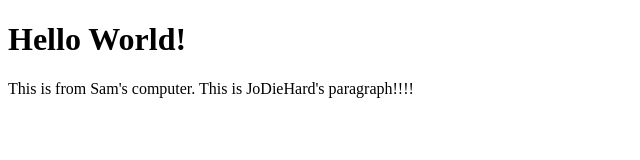
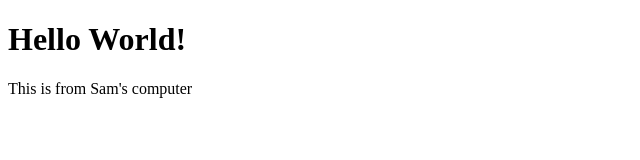
Before and after one commit to JoDieHard/example, a plain HTML site: page index.html in a window 1280 px wide. Shown: the whole page, without its empty margins (0-640 px from the left). Drawn offline with Linux system fonts and the light colour scheme.

Commit message:
Revert "Merge branch 'main' of https://github.com/JoDieHard/example into main"
This reverts commit 24175273d46ddc15201c7cc0c8906914edb346c5, reversing
changes made to ce13c040081682bf85fc8d848e55071b3d8cec56.

```diff
--- a/index.html
+++ b/index.html
@@ -8,6 +8,6 @@
 </head>
 <body>
     <h1>Hello World!</h1>
-    <p>This is from Sam's computer. This is JoDieHard's paragraph!!!!</p>
+    <p>This is from Sam's computer</p>
 </body>
 </html>
```
